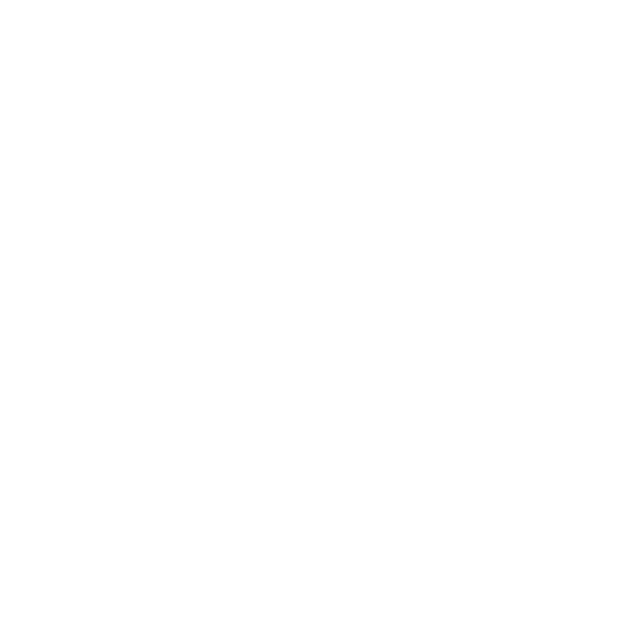
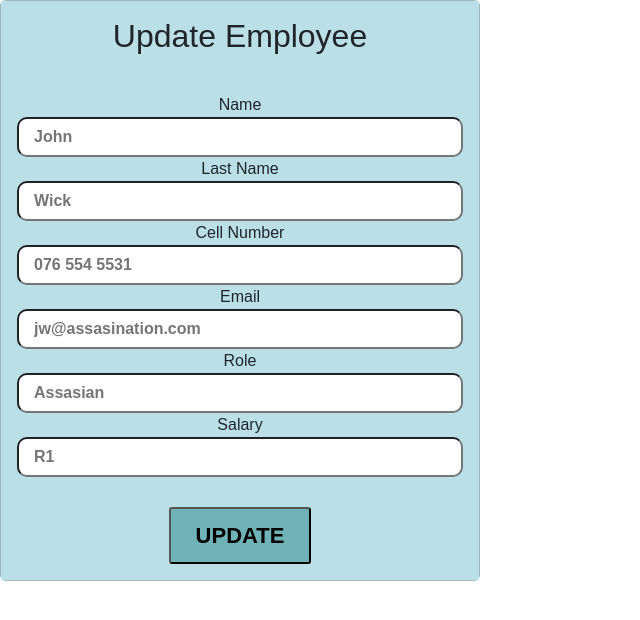
Before and after one commit to drewdm20/EMS, an Angular app: page /update in a window 1280 px wide. Before the commit this address led to /. Shown: the top 620 px of the page, without its empty margins (0-640 px from the left). Built offline with nearby package versions, Linux system fonts and the light colour scheme.

Commit message:
update pop-up

```diff
--- a/src/app/app-routing.module.ts
+++ b/src/app/app-routing.module.ts
@@ -1,7 +1,11 @@
 import { NgModule } from '@angular/core';
 import { RouterModule, Routes } from '@angular/router';
+import { UpdateComponent } from './components/update/update.component';
 
-const routes: Routes = [];
+
+const routes: Routes = [
+  {path: "update", component:UpdateComponent }
+];
 
 @NgModule({
   imports: [RouterModule.forRoot(routes)],
--- a/src/app/app.module.ts
+++ b/src/app/app.module.ts
@@ -5,12 +5,14 @@
 import { AppComponent } from './app.component';
 import { HeaderComponent } from './components/header/header.component';
 import { FooterComponent } from './components/footer/footer.component';
+import { UpdateComponent } from './components/update/update.component';
 
 @NgModule({
   declarations: [
     AppComponent,
     HeaderComponent,
-    FooterComponent
+    FooterComponent,
+    UpdateComponent
   ],
   imports: [
     BrowserModule,
--- /dev/null
+++ b/src/app/components/update/update.component.css
@@ -0,0 +1,43 @@
+body{
+    text-align: center;
+  }
+div {
+    background-color: #BADFE7;
+    text-align: center;
+}
+card {
+    background-color: #BADFE7;
+}
+.container {
+    width: 800px;
+    margin: 10px auto;
+    text-align: center;
+  }
+
+  input {
+    width: 100%;
+    height: 40px;
+    background-color: #FFFFFF;
+    padding-left: 15px;
+    font-weight: 600;
+    position: relative;
+    border-radius:10px;
+  }
+
+  button {
+    margin-top: 30px;
+    padding-top: 50px;
+    padding: 2.2% 5.5%;
+    display: inline-block;
+    transition: all linear 0.15s;
+    border-radius: 3px;
+    font-size: 22px;
+    font-weight: bold;
+    text-decoration: none;
+    text-transform: uppercase;
+    background-color: #6FB3B8;
+  }
+
+  h2{
+    padding-bottom: 30px;
+  }
--- /dev/null
+++ b/src/app/components/update/update.component.html
@@ -0,0 +1,30 @@
+
+ <div class="card" style="width: 30rem;">
+     <div class="card-body">
+      <form>
+
+        <h2>Update Employee</h2>
+
+        <label>Name</label>
+        <input type="text" name="Name" required placeholder="John">
+
+        <label>Last Name</label>
+        <input type="text" name="lastName" required placeholder="Wick">
+
+        <label>Cell Number</label>
+        <input type="text" name="cellNumber" required placeholder="076 554 5531">
+
+        <label>Email</label>
+        <input type="text" name="email" required placeholder="jw@assasination.com">
+
+        <label>Role</label>
+        <input type="text" name="role" required placeholder="Assasian">
+
+        <label>Salary</label>
+        <input type="text" name="salary" required placeholder="R1">
+
+
+        <button type="submit" id="update">UPDATE</button>
+      </form>
+    </div>
+</div>
```
Also changed, not shown: src/app/components/update/update.component.ts (added, +10 -0 lines), 1 other file (tests, documents, lock files or other folders).
